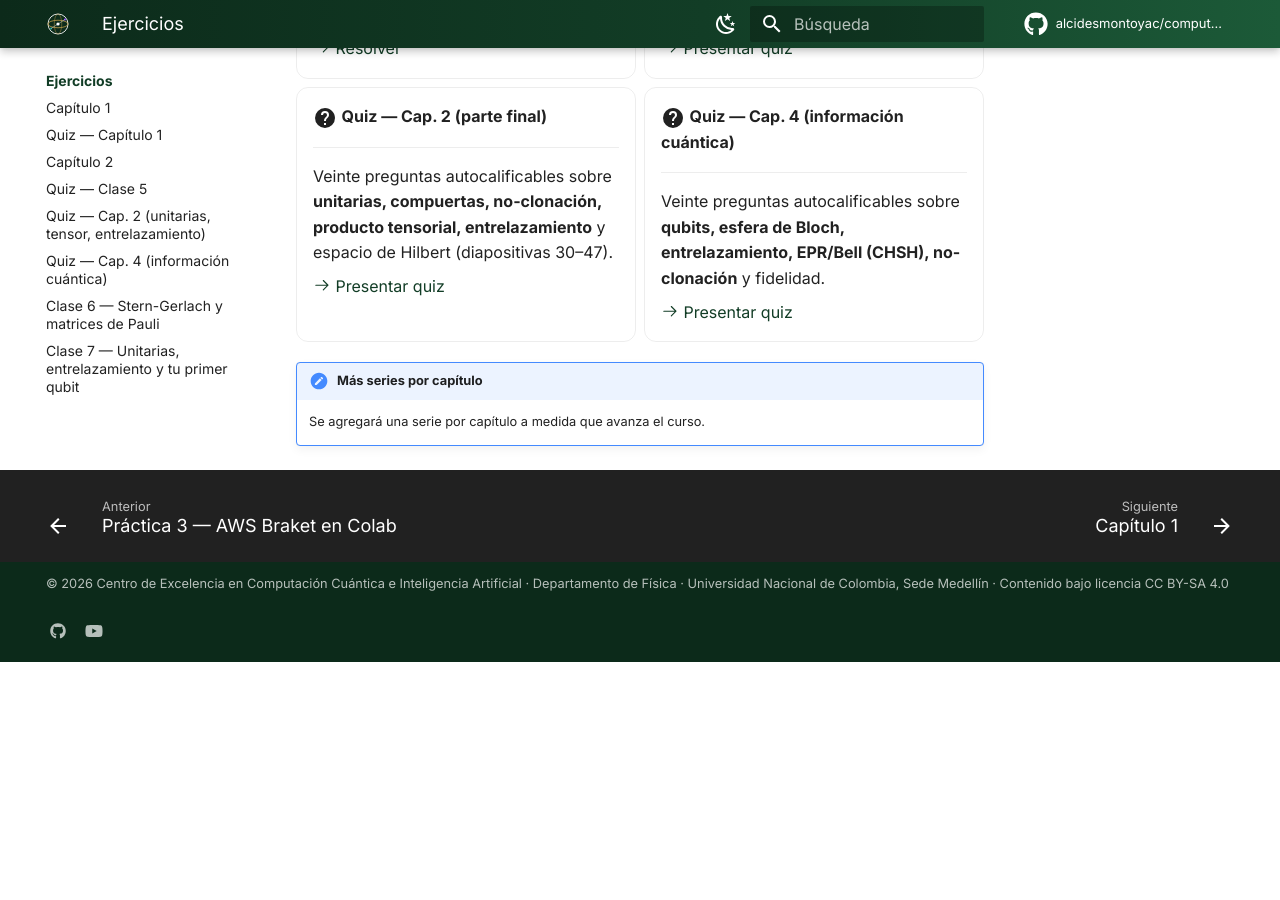
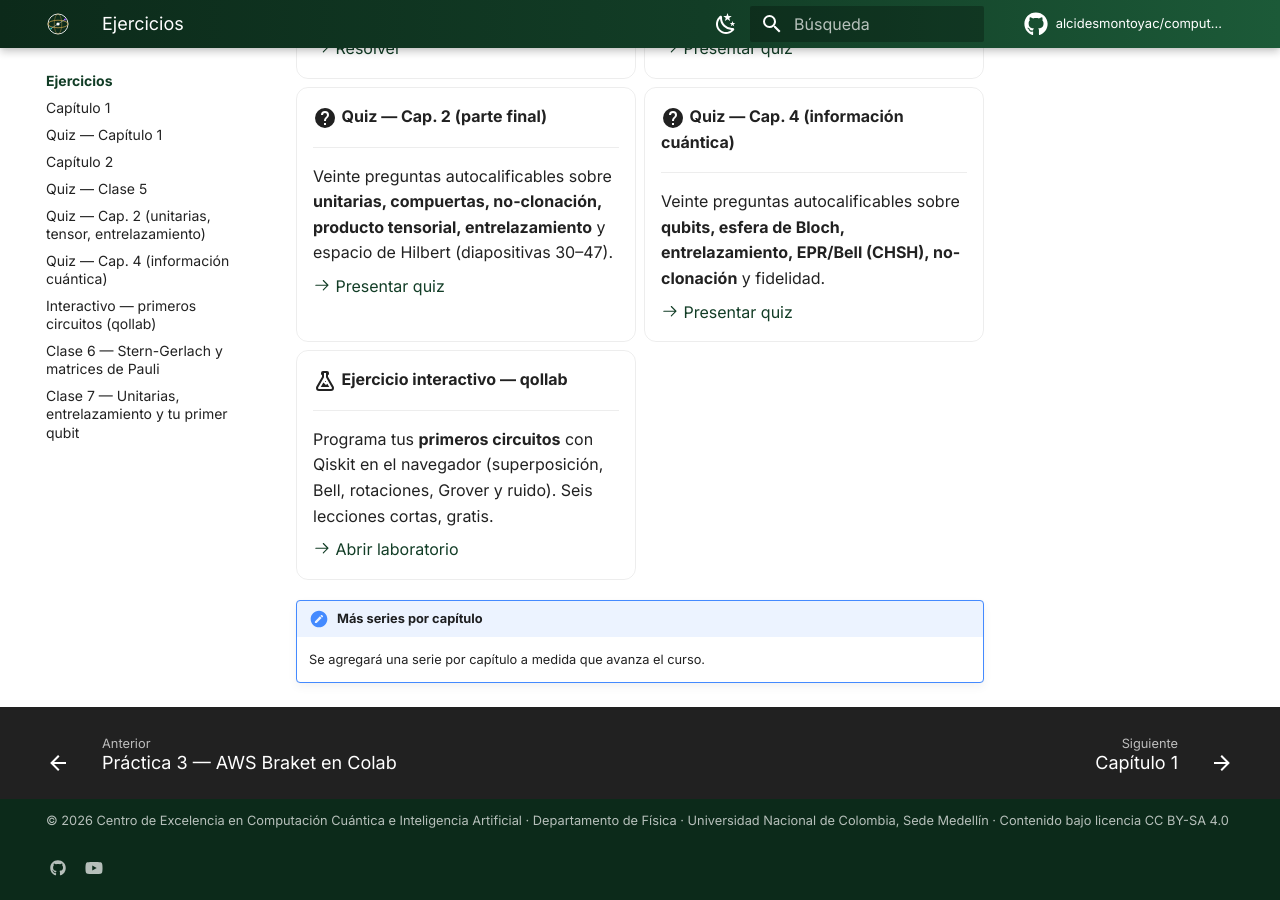
Before and after one commit to alcidesmontoyac/computacion-cuantica, an MkDocs documentation site: the page built from docs/ejercicios/index.md, in a window 1280 px wide and 900 px high, scrolled down 683 px. Built offline with MkDocs 1.6.1 and Material for MkDocs 9.7.7, drawn with Linux system fonts in a browser that asks for light colours; a script that is not in the unit is left out; comment, search, counter and statistics services are not loaded; before the commit the page ends 1345 px from its top, so only the background shows below that.

Commit message:
Cap. 4: publicar notas del capítulo (PDF) y añadir ejercicio interactivo de qollab (primeros circuitos)

```diff
--- a/docs/ejercicios/index.md
+++ b/docs/ejercicios/index.md
@@ -52,6 +52,14 @@ Series de ejercicios por capítulo para afianzar los conceptos. Empieza por los
 
     [:octicons-arrow-right-24: Presentar quiz](quiz-cap04.md)
 
+-   :material-flask-outline:{ .lg .middle } __Ejercicio interactivo — qollab__
+
+    ---
+
+    Programa tus **primeros circuitos** con Qiskit en el navegador (superposición, Bell, rotaciones, Grover y ruido). Seis lecciones cortas, gratis.
+
+    [:octicons-arrow-right-24: Abrir laboratorio](qollab-primeros-circuitos.md)
+
 </div>
 
 !!! note "Más series por capítulo"
--- a/mkdocs.yml
+++ b/mkdocs.yml
@@ -138,6 +138,7 @@ nav:
       - Quiz — Clase 5: ejercicios/quiz-clase-05.md
       - Quiz — Cap. 2 (unitarias, tensor, entrelazamiento): ejercicios/quiz-cap02-avanzado.md
       - Quiz — Cap. 4 (información cuántica): ejercicios/quiz-cap04.md
+      - Interactivo — primeros circuitos (qollab): ejercicios/qollab-primeros-circuitos.md
       - Clase 6 — Stern-Gerlach y matrices de Pauli: curso/clase-06.md
       - Clase 7 — Unitarias, entrelazamiento y tu primer qubit: curso/clase-07.md
   - Recursos:
```
Also changed, not shown: docs/ejercicios/qollab-primeros-circuitos.md (added, +34 -0 lines), docs/libro/capitulo-04.md (+5 -1 lines), 1 other file.
